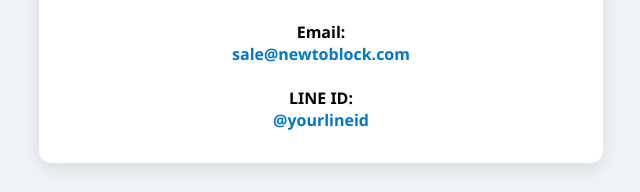
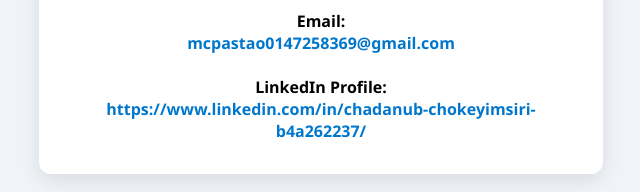
Before and after one commit to WellGr8/newtoblock-domain-sale, a plain HTML site: page index.html in a window 1280 px wide. Shown: the part 461-653 px from the top of the page, without its empty margins (319-959 px from the left). Drawn offline with Linux system fonts and the light colour scheme.

Commit message:
Update index.html

```diff
--- a/index.html
+++ b/index.html
@@ -76,9 +76,9 @@
     </p>
     <div class="contact">
       Email: <br />
-      <a href="mailto:sale@newtoblock.com">sale@newtoblock.com</a><br /><br />
-      LINE ID: <br />
-      <a href="https://line.me/ti/p/@yourlineid" target="_blank">@yourlineid</a>
+      <a href="mailto:mcpastao0147258369@gmail.com">mcpastao0147258369@gmail.com</a><br /><br />
+      LinkedIn Profile: <br />
+      <a href="https://www.linkedin.com/in/chadanub-chokeyimsiri-b4a262237/" target="_blank" rel="noopener noreferrer">https://www.linkedin.com/in/chadanub-chokeyimsiri-b4a262237/</a>
     </div>
   </div>
 </body>
```
